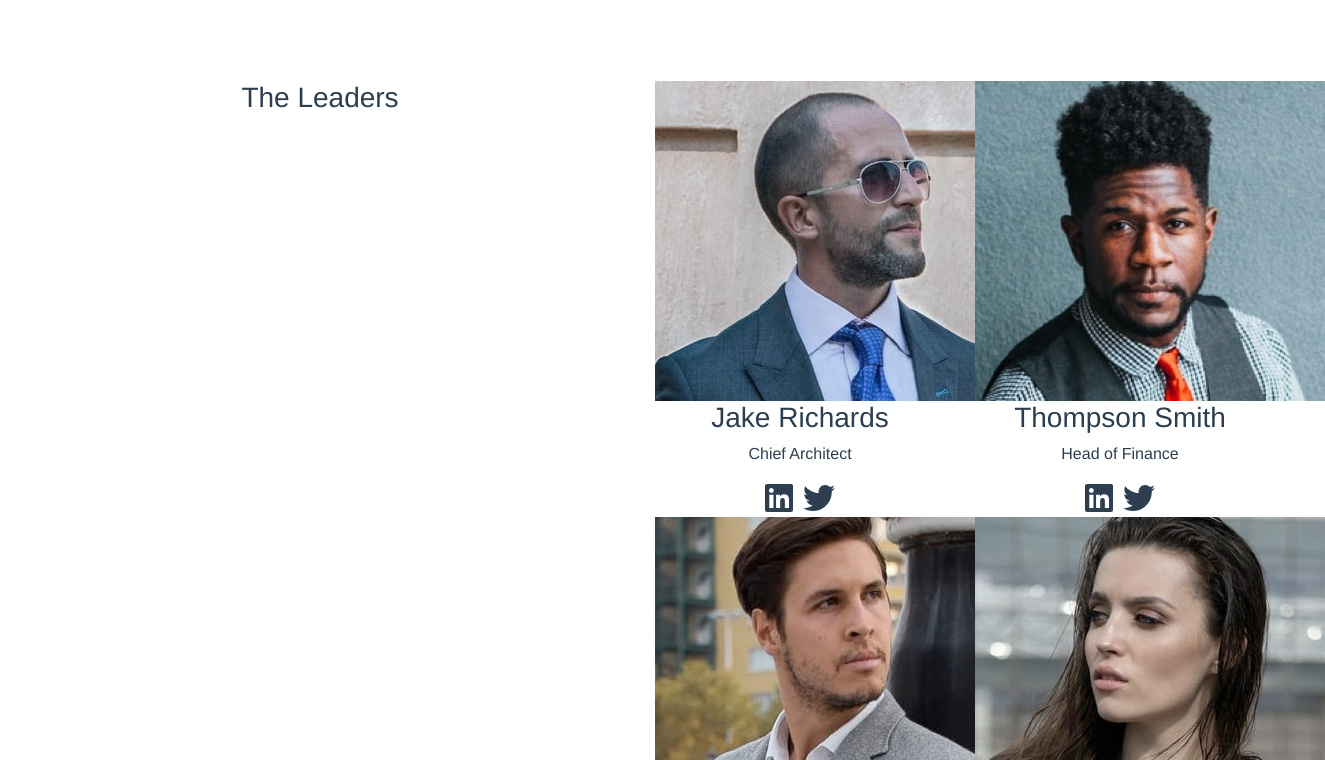
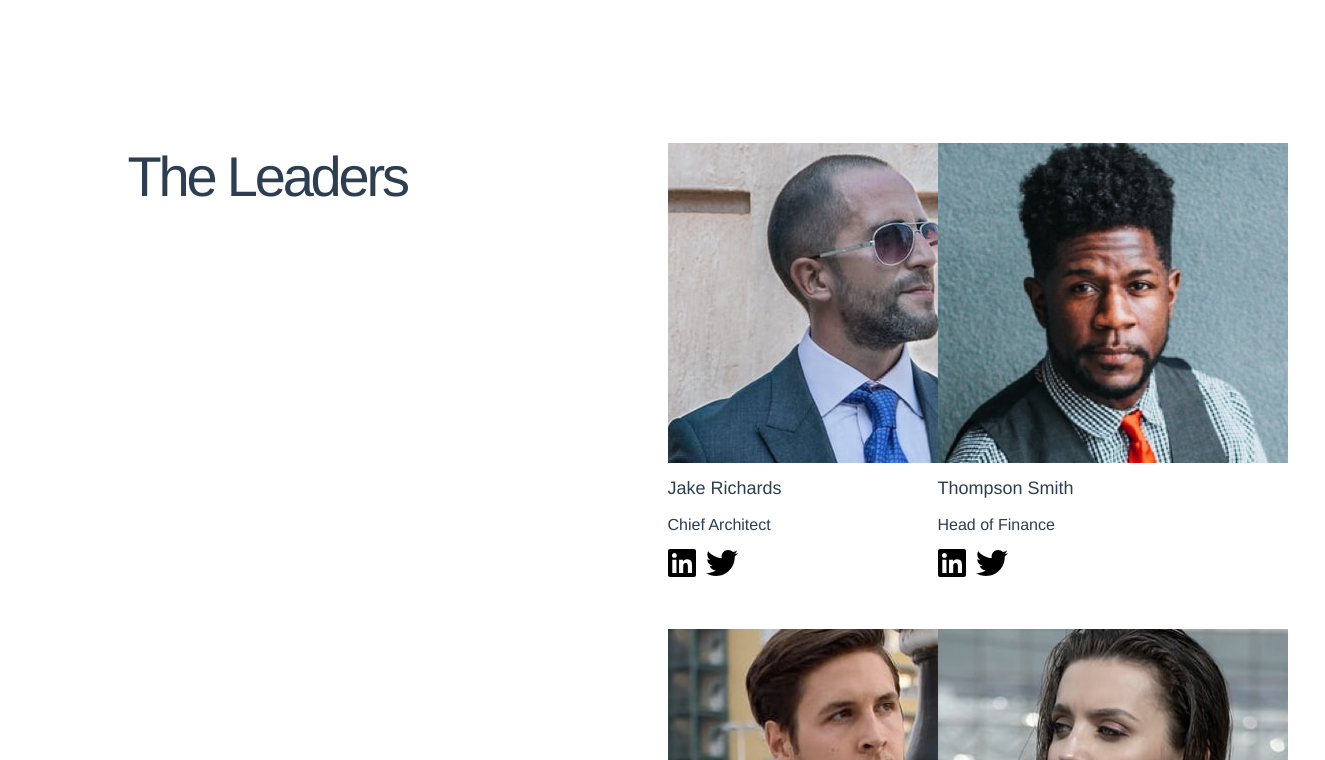
Before and after one commit to clf94-dev/arch-vue, a Vue app: page /about in a window 1280 px wide. Shown: the part 1620-2380 px from the top of the page, 1325 px wide, since content can reach past the window. Built offline with nearby package versions, Linux system fonts and the light colour scheme.

Commit message:
added style to TeamAbout component

```diff
--- a/src/components/TeamAbout.vue
+++ b/src/components/TeamAbout.vue
@@ -1,7 +1,7 @@
 <template>
   <b-container fluid>
     <b-row class="team-cont">
-      <b-col xs="12" sm="12" md="6" lg="6" class="title-col">
+      <b-col xs="12" sm="12" md="12" lg="6" class="title-col">
         <h3>The Leaders</h3>
       </b-col>
       <b-col xs="12" sm="12" md="6" lg="6" class="members-col">
@@ -19,9 +19,13 @@
               <img :src="data.src" :alt="data.imgAlt" />
               <h3>{{ data.name }}</h3>
               <p>{{ data.position }}</p>
-
-              <i :style="{ marginRight: '10px' }" class="fab fa-2x fa-linkedin"></i>
-              <i class="fab fa-2x fa-twitter"></i>
+              <b-row class="icon-row"
+                ><i
+                  :style="{ marginRight: '10px' }"
+                  class="fab fa-2x fa-linkedin logo"
+                ></i>
+                <i class="fab fa-2x fa-twitter logo"></i
+              ></b-row>
             </div>
           </b-col>
         </b-row>
@@ -66,4 +70,85 @@ export default {
 };
 </script>
 
-<style scoped></style>
+<style scoped>
+.team-cont {
+  padding: 5% 7% 5% 9% !important;
+}
+
+.team-cont .title-col {
+  width: 100%;
+}
+
+@media screen and (min-width: 800px) {
+  .team-cont .title-col {
+    width: 50%;
+  }
+}
+
+.team-cont .title-col h3 {
+  font-size: 56px;
+  font-weight: 300;
+  letter-spacing: -0.2rem;
+  padding-bottom: 10px;
+  text-align: start;
+}
+
+.team-cont .members-col {
+  width: 100%;
+}
+
+@media screen and (min-width: 757px) {
+  .team-cont .members-col {
+    justify-content: space-evenly !important;
+  }
+}
+
+@media screen and (min-width: 800px) {
+  .team-cont .members-col {
+    width: 50%;
+  }
+}
+.team-cont .members-col .member-card {
+  width: 100%;
+}
+
+.team-cont .members-col .member-card .card-col {
+  width: 350px;
+  margin-right: 35px;
+  margin-bottom: 50px !important;
+}
+@media screen and (min-width: 800px) {
+  .team-cont .members-col .member-card .card-col {
+    width: 100%;
+  }
+}
+.team-cont .members-col .member-card .card-col img {
+  width: 350px;
+}
+
+.team-cont .members-col .member-card .card-col h3 {
+  width: 250px;
+  padding-top: 15px;
+  text-align: start;
+  font-size: 18px;
+  font-weight: 500;
+  padding-bottom: 5px;
+}
+
+.team-cont .members-col .member-card .card-col p {
+  font-size: 16px;
+  width: 250px;
+  text-align: start;
+  margin-bottom: 10px;
+}
+
+.team-cont .members-col .member-card .card-col .logo {
+  display: flex !important;
+  cursor: pointer;
+  color: #000000;
+}
+.icon-row {
+  margin-left: 0;
+  margin-right: 0;
+}
+</style>
```
